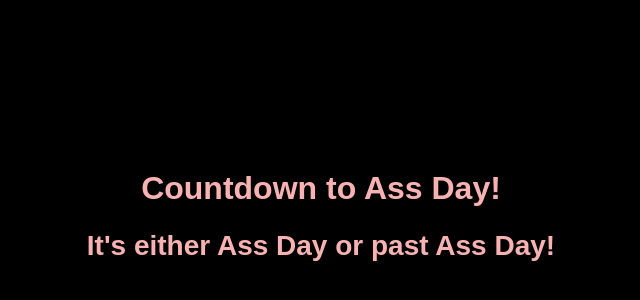
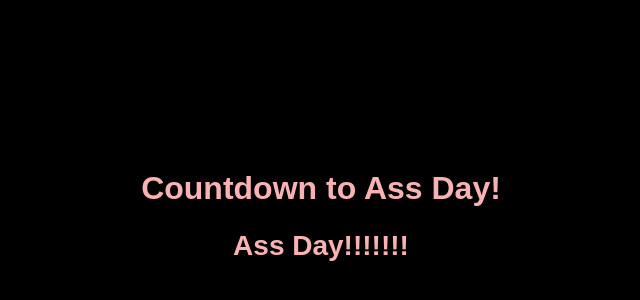
Before and after one commit to billyforde/assday, a plain HTML site: page index.html in a window 1280 px wide. Shown: the part 146-446 px from the top of the page, without its empty margins (319-959 px from the left). Drawn offline with Linux system fonts and the light colour scheme.

Commit message:
Update index.html

```diff
--- a/index.html
+++ b/index.html
@@ -35,7 +35,7 @@
   + minutes + "m " + seconds + "s ";
 		 if (distance < 0) {
     clearInterval(x);
-    document.getElementById("timer").innerHTML = "It's either Ass Day or past Ass Day!";
+    document.getElementById("timer").innerHTML = "Ass Day!!!!!!!";
   }
 }, 1000);
     </script>
```
